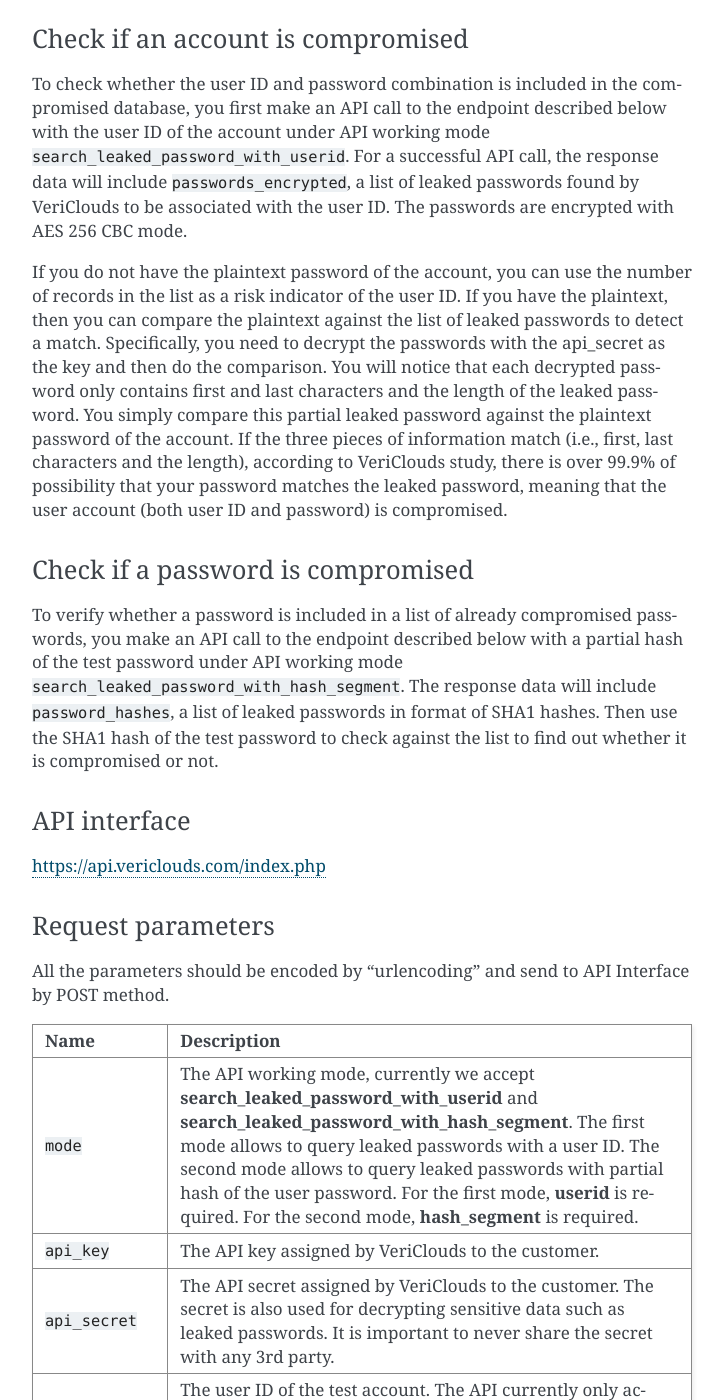
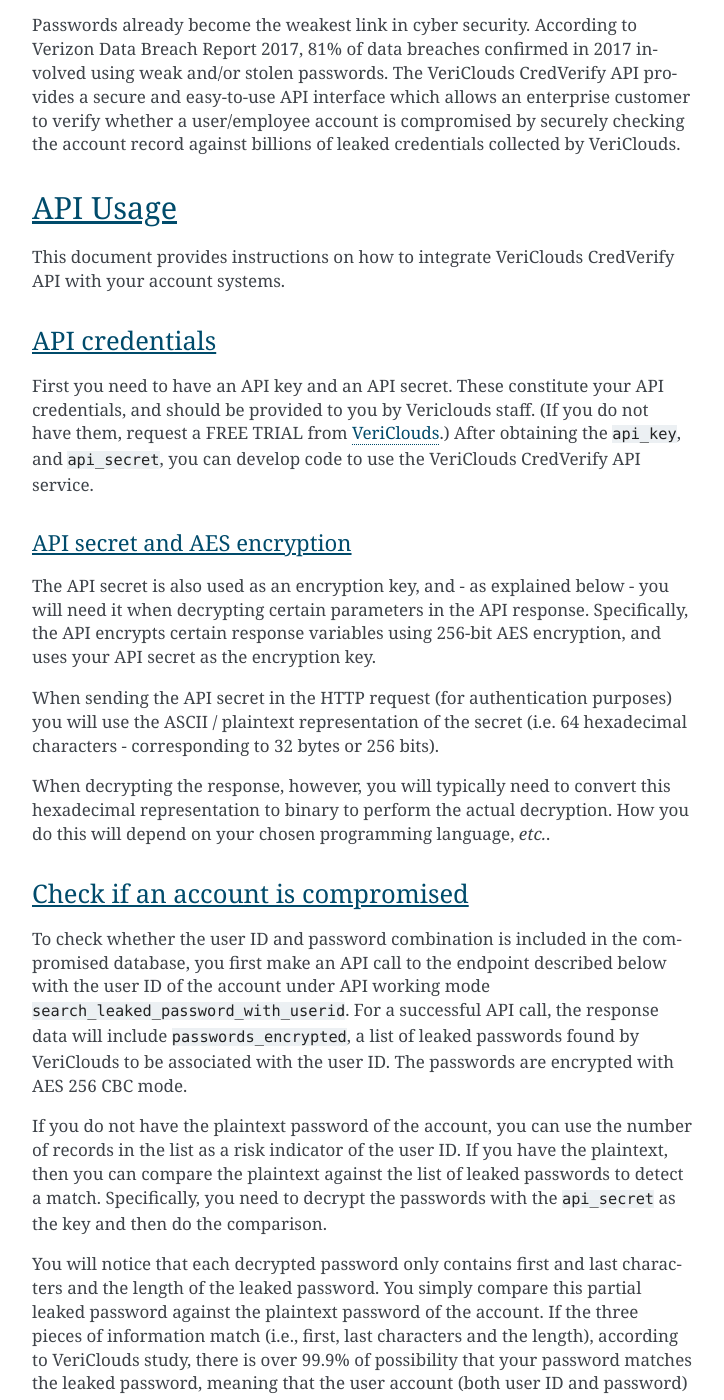
Before and after one commit to appbugs/VeriClouds-docs, a Sphinx documentation site: the page built from docs/index.md, in a window 1280 px wide and 1400 px high, scrolled down 729 px. Shown: the whole window, without its empty margins (388-1112 px from the left). Built offline with Sphinx 7.4.7, drawn with Linux system fonts in a browser that asks for light colours; some of the changed text lies outside the part shown.

Commit message:
Update documentation

````diff
--- a/docs/index.md
+++ b/docs/index.md
@@ -6,6 +6,9 @@
 
 ```{admonition} Please note
 This documentation is being migrated from an older system and is a work in progress.
+```
+
+```{contents}
 ```
 
 ## Why?
@@ -17,28 +20,44 @@
 ## API Usage
 
 This document provides instructions on how to integrate VeriClouds CredVerify API with your account systems.
-First you need to have an `api_key` and an `api_secret` (If you do not have them, request FREE TRIAL from VeriClouds.).
+
+### API credentials
+
+First you need to have an API key and an API secret.
+These constitute your API credentials, and should be provided to you by Vericlouds staff.
+(If you do not have them, request a FREE TRIAL from [VeriClouds](https://www.vericlouds.com/).)
 After obtaining the `api_key`, and `api_secret`, you can develop code to use the VeriClouds CredVerify API service.
 
+#### API secret and AES encryption
 
-#### Check if an account is compromised
+The API secret is also used as an encryption key, and - as explained below - you will need it when decrypting certain parameters in the API response. Specifically, the API encrypts certain response variables using 256-bit AES encryption, and uses your API secret as the encryption key.
+
+When sending the API secret in the HTTP request (for authentication purposes) you will use the ASCII / plaintext representation of the secret (i.e. 64 hexadecimal characters - corresponding to 32 bytes or 256 bits).
+
+When decrypting the response, however, you will typically need to convert this hexadecimal representation to binary to perform the actual decryption. How you do this will depend on your chosen programming language, _etc._.
+
+### Check if an account is compromised
 
 To check whether the user ID and password combination is included in the compromised database, you first make an API call to the endpoint described below with the user ID of the account under API working mode `search_leaked_password_with_userid`.
 For a successful API call, the response data will include `passwords_encrypted`, a list of leaked passwords found by VeriClouds to be associated with the user ID.
 The passwords are encrypted with AES 256 CBC mode.
 
 If you do not have the plaintext password of the account, you can use the number of records in the list as a risk indicator of the user ID.
-If you have the plaintext, then you can compare the plaintext against the list of leaked passwords to detect a match. Specifically, you need to decrypt the passwords with the api_secret as the key and then do the comparison. You will notice that each decrypted password only contains first and last characters and the length of the leaked password. You simply compare this partial leaked password against the plaintext password of the account. If the three pieces of information match (i.e., first, last characters and the length), according to VeriClouds study, there is over 99.9% of possibility that your password matches the leaked password, meaning that the user account (both user ID and password) is compromised.
+If you have the plaintext, then you can compare the plaintext against the list of leaked passwords to detect a match.
+Specifically, you need to decrypt the passwords with the `api_secret` as the key and then do the comparison.
 
-#### Check if a password is compromised
+You will notice that each decrypted password only contains first and last characters and the length of the leaked password. You simply compare this partial leaked password against the plaintext password of the account.
+If the three pieces of information match (i.e., first, last characters and the length), according to VeriClouds study, there is over 99.9% of possibility that your password matches the leaked password, meaning that the user account (both user ID and password) is compromised.
+
+### Check if a password is compromised
 
 To verify whether a password is included in a list of already compromised passwords, you make an API call to the endpoint described below with a partial hash of the test password under API working mode `search_leaked_password_with_hash_segment`. The response data will include `password_hashes`, a list of leaked passwords in format of SHA1 hashes. Then use the SHA1 hash of the test password to check against the list to find out whether it is compromised or not.
 
-#### API interface
+### API interface
 
 [https://api.vericlouds.com/index.php](https://api.vericlouds.com/index.php)
 
-#### Request parameters
+### Request parameters
 
 All the parameters should be encoded by "urlencoding" and send to API Interface by POST method.
 
@@ -60,7 +79,11 @@
 
 Below is a sample Python script which checks if an e-mail address is compromised.
 
-```
+```{code-block} python
+---
+name: check-email-compromised.py
+
+---
 import json
 import requests
 from Crypto.Cipher import AES
@@ -123,3 +146,13 @@
 
 check_compromised(args.email)
 ```
+
+The above code reads the API credentials from an external `config.ini` file - a template for which is provided below.
+(Replace `API_KEY` and `API_SECRET` with the values provided to you from Vericlouds.)
+
+```
+[api]
+url = https://api.vericlouds.com/index.php
+key = API_KEY
+secret = API_SECRET
+```
````
